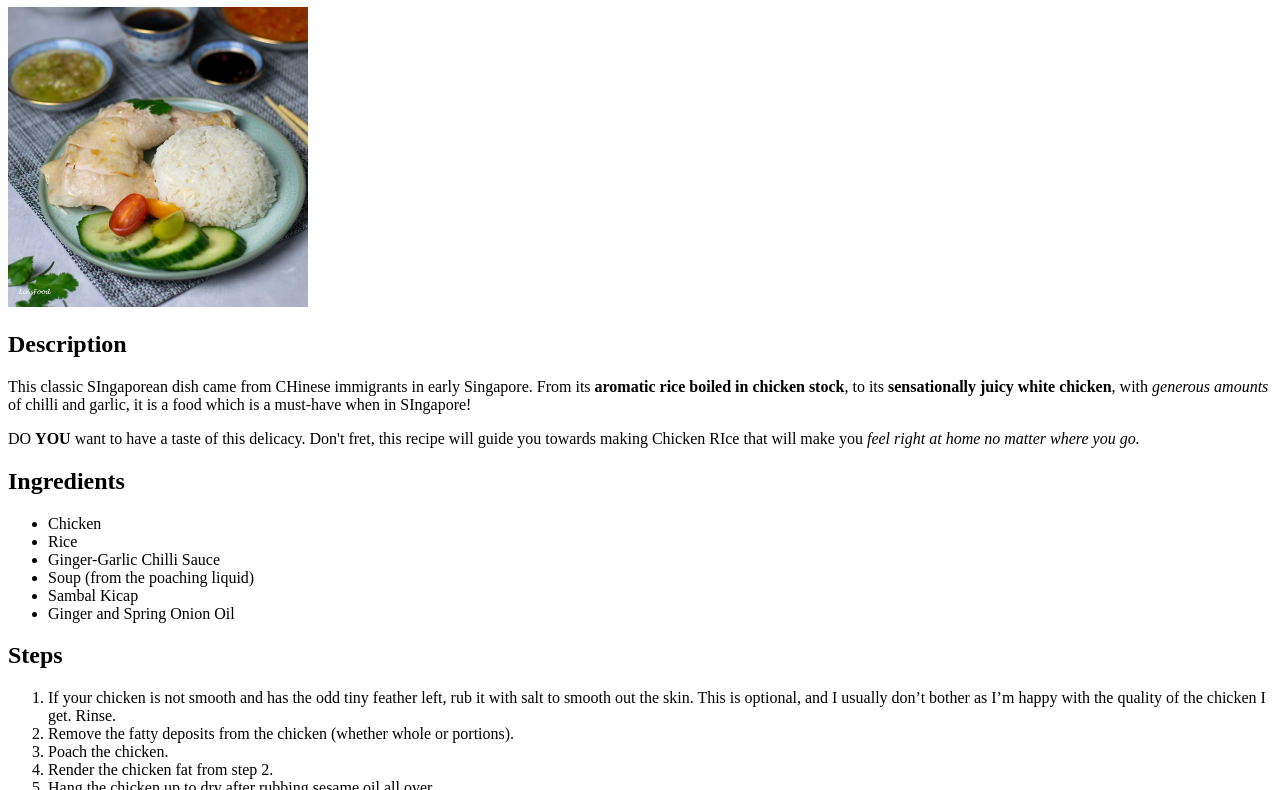
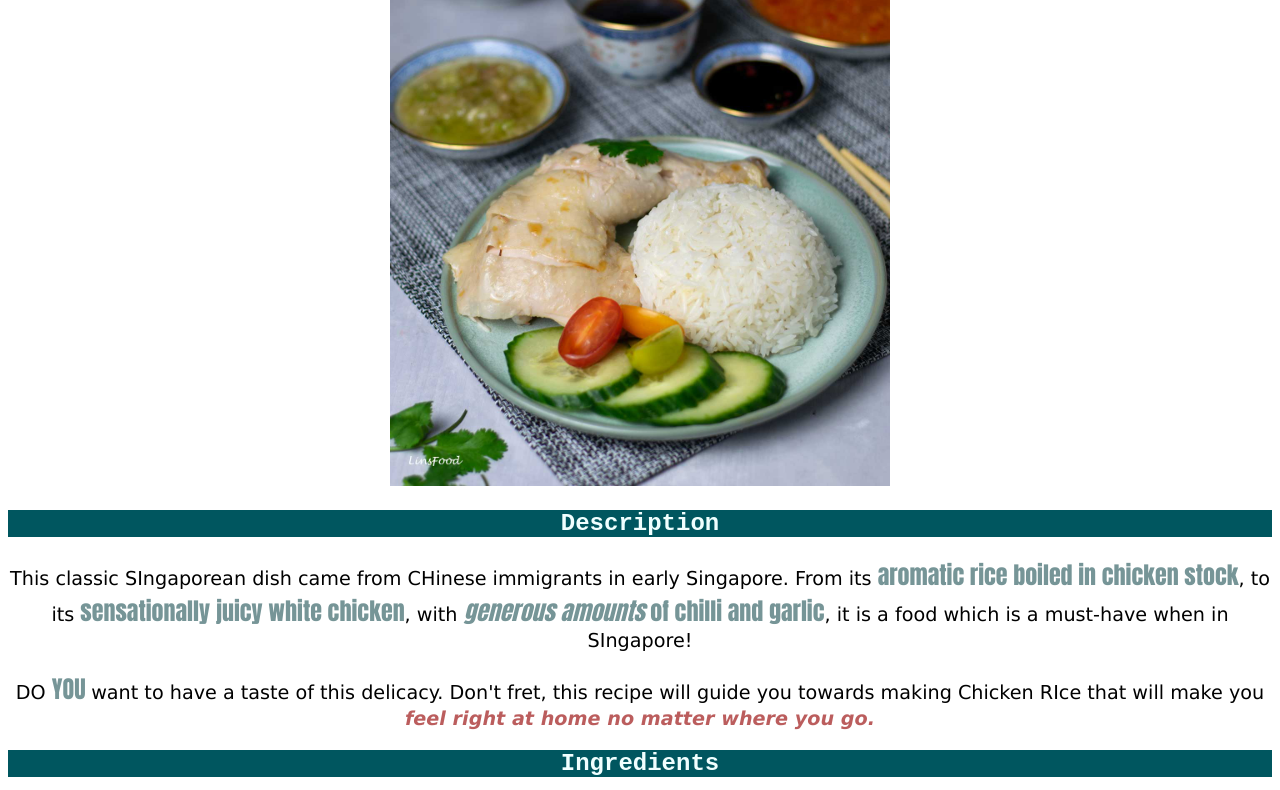
Before and after one commit to JosiahC-777/odin-recipes, a plain HTML site: page recipes/chicken-rice.html in a window 1280 px wide. Shown: the part 73-863 px from the top of the page. Drawn offline with Linux system fonts and the light colour scheme.

Commit message:
style for chicken rice page
ADded stylesheet for chicken rice page as required by project and button to access chilli crab

```diff
--- a/recipes/chicken-rice.html
+++ b/recipes/chicken-rice.html
@@ -4,14 +4,15 @@
 <head>
     <meta char="UTF-8">
     <title>Food Recipes</title>
+    <link rel="stylesheet" href="../recipes/chicken.css">
 </head>
 
 <body>
     <h1>Chicken Rice</h1>
-    <img src="../images/hainanese-chicken-rice-recipe-linsfood.jpg" height="300" width="300">
+    <img src="../images/hainanese-chicken-rice-recipe-linsfood.jpg">
     <h2>Description</h2>
-    <p>This classic SIngaporean dish came from CHinese immigrants in early Singapore. From its <strong>aromatic rice boiled in chicken stock</strong>, to its <strong>sensationally juicy white chicken</strong>, with <em>generous amounts</em> of chilli and garlic, it is a food which is a must-have when in SIngapore! </p>
-    <p>DO <strong> YOU </strong> want to have a taste of this delicacy. Don't fret, this recipe will guide you towards making Chicken RIce that will make you <em>feel right at home no matter where you go.</em></p>
+    <p>This classic SIngaporean dish came from CHinese immigrants in early Singapore. From its <strong>aromatic rice boiled in chicken stock</strong>, to its <strong>sensationally juicy white chicken</strong>, with <strong><em>generous amounts</em> of chilli and garlic</strong>, it is a food which is a must-have when in SIngapore! </p>
+    <p>DO <strong> YOU </strong> want to have a taste of this delicacy. Don't fret, this recipe will guide you towards making Chicken RIce that will make you <em id="home">feel right at home no matter where you go.</em></p>
 
     <h2>Ingredients</h2>
     <ul>
@@ -39,5 +40,8 @@
         <li>Chop up the chicken and serve with the rice, the condiments and the soup for everyone.</li>
     </ol>
 
+    <p id="end">Complete your Masterchef Experience next!</p>
+    <a href="../recipes/Chilli-Crab.html"><button> Click here </button>
+
 </body>
 </html>
--- /dev/null
+++ b/recipes/chicken.css
@@ -0,0 +1,42 @@
+img {
+    width: 500px;
+    height:auto
+}
+
+h1,
+h2,
+button {
+    font-family: 'Courier New', Courier, monospace;
+    font-weight: bolder;
+    font-size: x-large;
+    background-color: rgb(0,86,95);
+    color: azure;
+}
+
+* {
+    text-align: center;
+}
+
+strong {
+    font-family: Impact, Haettenschweiler, 'Arial Narrow Bold', sans-serif;
+    color: rgb(118,149,151);
+    font-size: x-large;
+}
+
+p,
+li {
+    font-size: larger;
+    font-family: 'Lucida Sans', 'Lucida Sans Regular', 'Lucida Grande', 'Lucida Sans Unicode', Geneva, Verdana, sans-serif;
+}
+
+#end {
+    font-family: Impact, Haettenschweiler, 'Arial Narrow Bold', sans-serif;
+    color: rgb(0,86,95);
+    font-size: xx-large;
+    font-weight: bolder;
+}
+
+#home {
+    color: rgba(165, 42, 42, 0.76) ;
+    font-weight: bold;
+}
```
